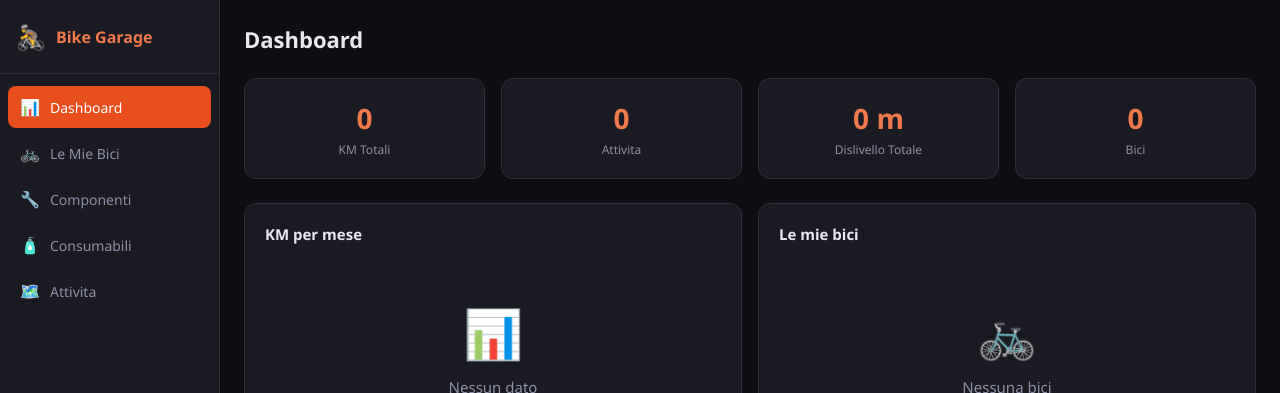
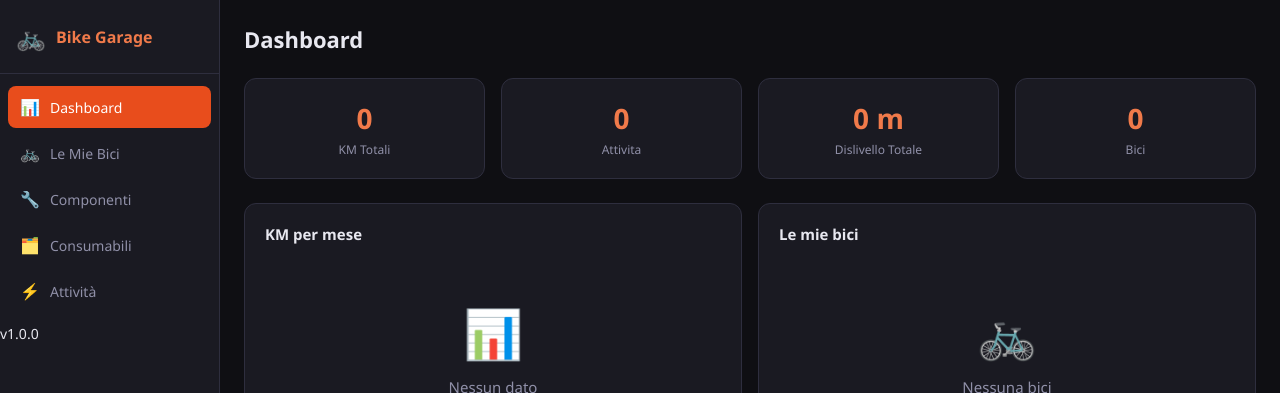
Before and after one commit to FrancescoCastaldi/bike-garage, a React (Vite) app: page / in a window 1280 px wide. Shown: the top 393 px of the page. Built offline with nearby package versions, Linux system fonts and the light colour scheme; the HTML template or start-up script is replaced by a standard one.

Commit message:
Refactor App.jsx - fix routing, remove missing ActivityDetail import

```diff
--- a/src/App.jsx
+++ b/src/App.jsx
@@ -1,40 +1,54 @@
-import React, { useState } from 'react';
-import { HashRouter as Router, Routes, Route, NavLink } from 'react-router-dom';
+import React, { useState, useEffect } from 'react';
+import { HashRouter as Router, Routes, Route, NavLink, useLocation } from 'react-router-dom';
 import Dashboard from './pages/Dashboard';
 import Bikes from './pages/Bikes';
 import BikeDetail from './pages/BikeDetail';
 import Components from './pages/Components';
 import Consumables from './pages/Consumables';
 import Activities from './pages/Activities';
-import ActivityDetail from './pages/ActivityDetail';
+import './index.css';
+
+const NAV_ITEMS = [
+  { to: '/', end: true, icon: '📊', label: 'Dashboard' },
+  { to: '/bikes', icon: '🚲', label: 'Le Mie Bici' },
+  { to: '/components', icon: '🔧', label: 'Componenti' },
+  { to: '/consumables', icon: '🗂️', label: 'Consumabili' },
+  { to: '/activities', icon: '⚡', label: 'Attività' },
+];
+
+function Sidebar() {
+  const location = useLocation();
+  return (
+    <aside className="sidebar">
+      <div className="sidebar-logo">
+        <span className="logo-icon">🚲</span>
+        <span className="logo-text">Bike Garage</span>
+      </div>
+      <nav className="sidebar-nav">
+        {NAV_ITEMS.map((item) => (
+          <NavLink
+            key={item.to}
+            to={item.to}
+            end={item.end}
+            className={({ isActive }) => isActive ? 'nav-item active' : 'nav-item'}
+          >
+            <span className="nav-icon">{item.icon}</span>
+            <span className="nav-label">{item.label}</span>
+          </NavLink>
+        ))}
+      </nav>
+      <div className="sidebar-footer">
+        <span className="version">v1.0.0</span>
+      </div>
+    </aside>
+  );
+}
 
 export default function App() {
   return (
     <Router>
       <div className="app-layout">
-        <aside className="sidebar">
-          <div className="sidebar-logo">
-            <span className="logo-icon">🚴</span>
-            <span className="logo-text">Bike Garage</span>
-          </div>
-          <nav className="sidebar-nav">
-            <NavLink to="/" end className={({isActive}) => isActive ? 'nav-item active' : 'nav-item'}>
-              <span className="nav-icon">📊</span> Dashboard
-            </NavLink>
-            <NavLink to="/bikes" className={({isActive}) => isActive ? 'nav-item active' : 'nav-item'}>
-              <span className="nav-icon">🚲</span> Le Mie Bici
-            </NavLink>
-            <NavLink to="/components" className={({isActive}) => isActive ? 'nav-item active' : 'nav-item'}>
-              <span className="nav-icon">🔧</span> Componenti
-            </NavLink>
-            <NavLink to="/consumables" className={({isActive}) => isActive ? 'nav-item active' : 'nav-item'}>
-              <span className="nav-icon">🧴</span> Consumabili
-            </NavLink>
-            <NavLink to="/activities" className={({isActive}) => isActive ? 'nav-item active' : 'nav-item'}>
-              <span className="nav-icon">🗺️</span> Attivita
-            </NavLink>
-          </nav>
-        </aside>
+        <Sidebar />
         <main className="main-content">
           <Routes>
             <Route path="/" element={<Dashboard />} />
@@ -43,7 +57,6 @@ export default function App() {
             <Route path="/components" element={<Components />} />
             <Route path="/consumables" element={<Consumables />} />
             <Route path="/activities" element={<Activities />} />
-            <Route path="/activities/:id" element={<ActivityDetail />} />
           </Routes>
         </main>
       </div>
```
